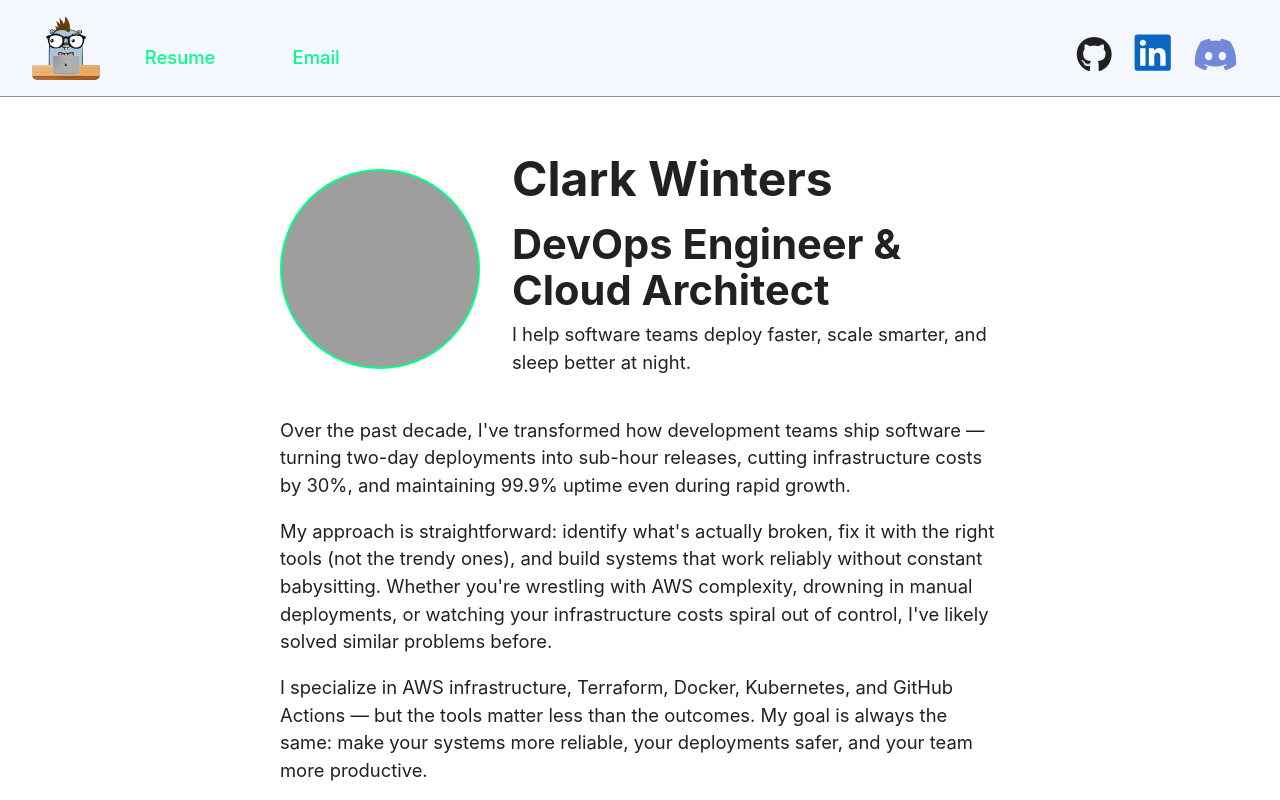
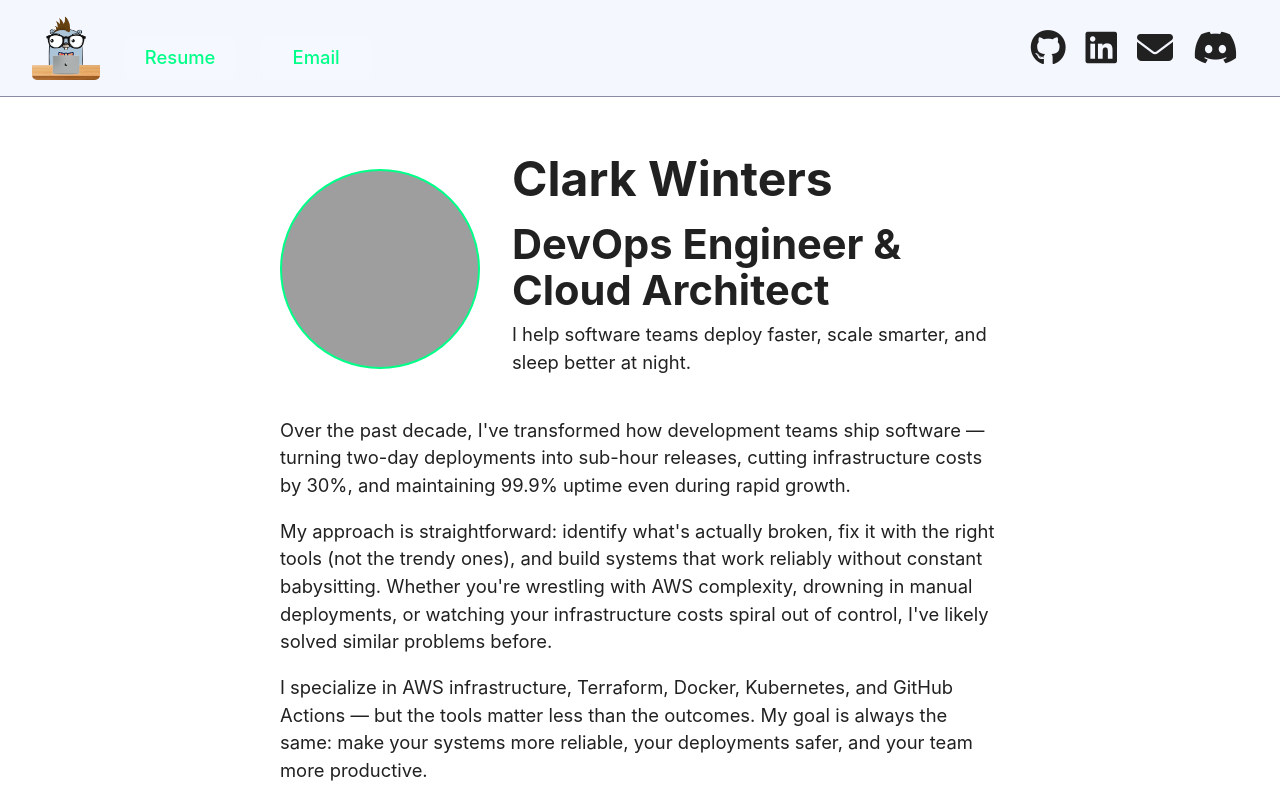
Before and after one commit to cwinters8/clarkwinters.com, a website built with Vite: page index.html in a window 1280 px wide. Shown: the top 800 px of the page. Built offline with nearby package versions, Linux system fonts and the light colour scheme; grey boxes are pictures that could not be loaded.

Commit message:
make icons consistent

```diff
--- a/index.html
+++ b/index.html
@@ -58,26 +58,26 @@
             href="https://www.linkedin.com/in/clarkwinters/"
             aria-label="View LinkedIn profile"
           >
-            <!-- LinkedIn SVG -->
-            <svg
+            <i
               aria-hidden="true"
-              class="svg-icon"
-              xmlns="http://www.w3.org/2000/svg"
-              viewBox="0 0 448 512"
-              tabindex="3"
-            >
-              <path
-                fill="#0a66c2"
-                d="M416 32H31.9C14.3 32 0 46.5 0 64.3v383.4C0 465.5 14.3 480 31.9 480H416c17.6 0 32-14.5 32-32.3V64.3c0-17.8-14.4-32.3-32-32.3z"
-              />
-              <path
-                fill="#ffffff"
-                d="M135.4 416H69V202.2h66.5V416zm-33.2-243c-21.3 0-38.5-17.3-38.5-38.5S80.9 96 102.2 96c21.2 0 38.5 17.3 38.5 38.5 0 21.3-17.2 38.5-38.5 38.5zm282.1 243h-66.4V312c0-24.8-.5-56.7-34.5-56.7-34.6 0-39.9 27-39.9 54.9V416h-66.4V202.2h63.7v29.2h.9c8.9-16.8 30.6-34.5 62.9-34.5 67.2 0 79.7 44.3 79.7 101.9V416z"
-              />
-            </svg>
+              class="fa-brands fa-2xl fa-linkedin"
+              tabindex="5"
+            ></i>
           </a>
         </div>
-
+        <div>
+          <a
+            target="_blank"
+            href="mailto:devops@clarkwinters.com"
+            aria-label="Send me an email"
+          >
+            <i
+              aria-hidden="true"
+              class="fa-solid fa-2xl fa-envelope"
+              tabindex="5"
+            ></i>
+          </a>
+        </div>
         <div>
           <a
             target="_blank"
--- a/main.css
+++ b/main.css
@@ -93,7 +93,7 @@ main > img {
 }
 
 .icons i:hover {
-  color: var(--hover-color);
+  color: var(--lime-green);
 }
 
 .svg-icon {
@@ -168,10 +168,6 @@ main > nav {
 .icons div:focus span.tooltip {
   visibility: visible;
   opacity: 1;
-}
-
-.fa-discord {
-  color: #7289da;
 }
 
 h1 {
```
